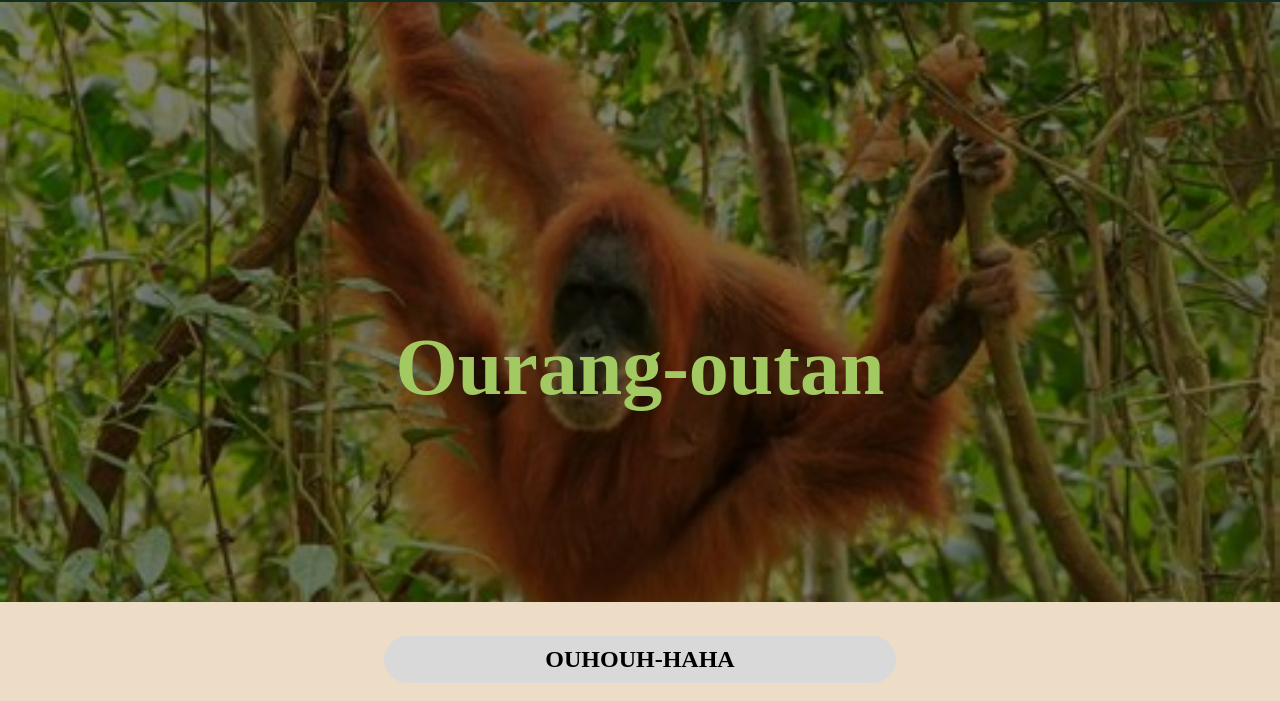
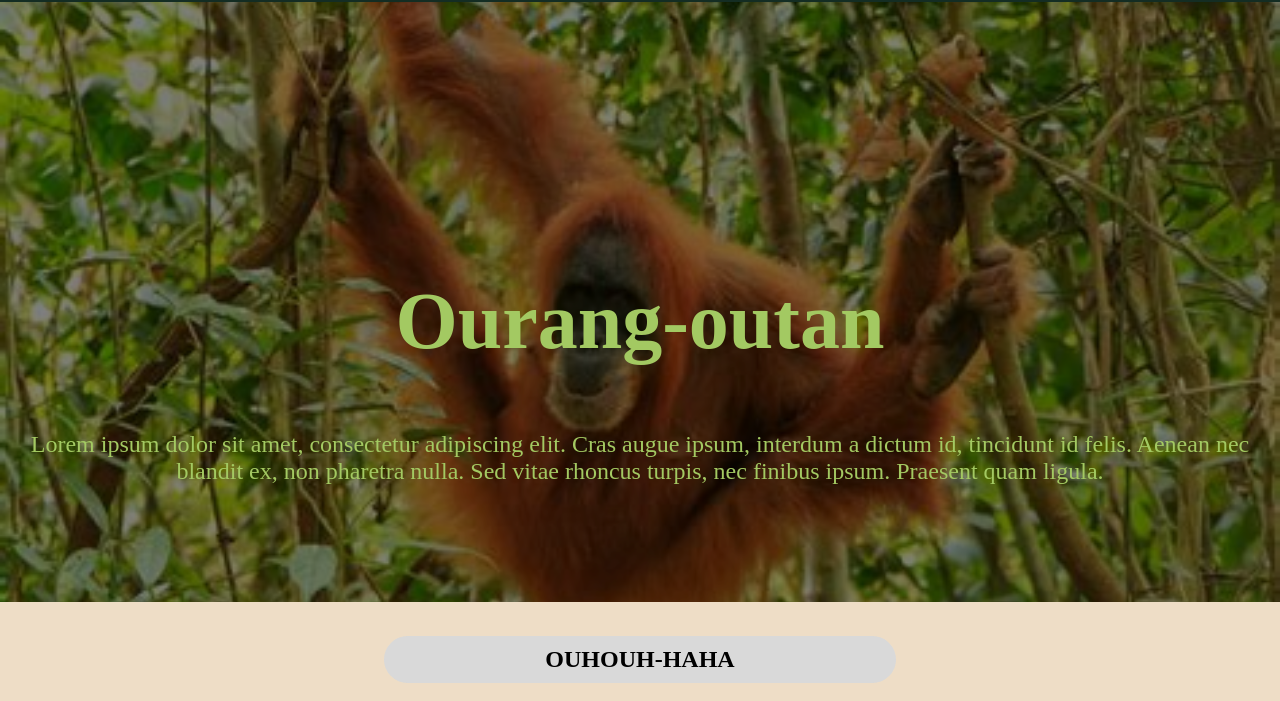
Before and after one commit to Clement-Barre/Projet-R1.02, a plain HTML site: page pages/animalGabriel.html in a window 1280 px wide. Shown: the part 99-800 px from the top of the page. Drawn offline with Linux system fonts and the light colour scheme.

Commit message:
ajout du sous-titre incrusté dans l'image d'acceuil

```diff
--- a/css/animalGabriel.css
+++ b/css/animalGabriel.css
@@ -1,7 +1,9 @@
 html{
     background-color: #EEDDC6;
 }
-
+p{
+    font-family:sans MS;
+}
 header {
     z-index: 1;
 }
@@ -50,11 +52,20 @@ h2{
 }
 
 #titre_animal{
+    font-family:regular;
     position: absolute;
     top: 50%;
     left: 50%;
-    transform: translate(-50%, -50%);
+    transform: translate(-50%, -100%);
     font-size: 5rem;
+    color: #a3c962;
+}
+#sous_titre{
+
+    margin-top: 50px;
+    position: absolute;
+    top: 60%;
+    font-size: 1.5rem;
     color: #a3c962;
 }
 
--- a/pages/animalGabriel.html
+++ b/pages/animalGabriel.html
@@ -18,6 +18,10 @@
     <section class="image_titre">
         <img class="title"id="bg_monkey"src="../Autres/orangoutan_chill.jpg">
         <h1 id="titre_animal">Ourang-outan</h1>
+        <p id="sous_titre">Lorem ipsum dolor sit amet, consectetur adipiscing elit. Cras augue  ipsum, interdum a dictum id,
+        tincidunt id felis. Aenean nec blandit ex,
+        non pharetra nulla. Sed vitae rhoncus turpis, nec finibus ipsum.
+        Praesent quam ligula.</p>
     </section>
     <h2>OUHOUH-HAHA</h2>
 
```
